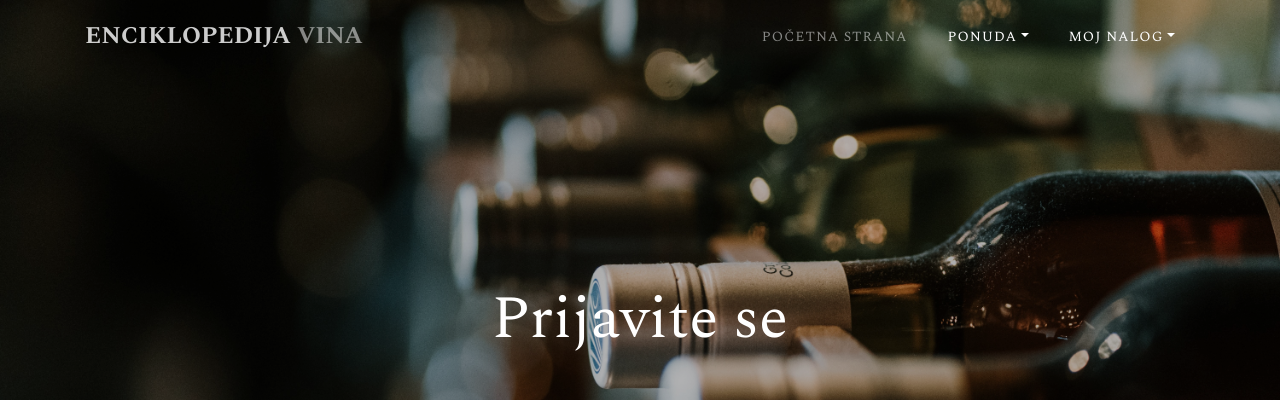
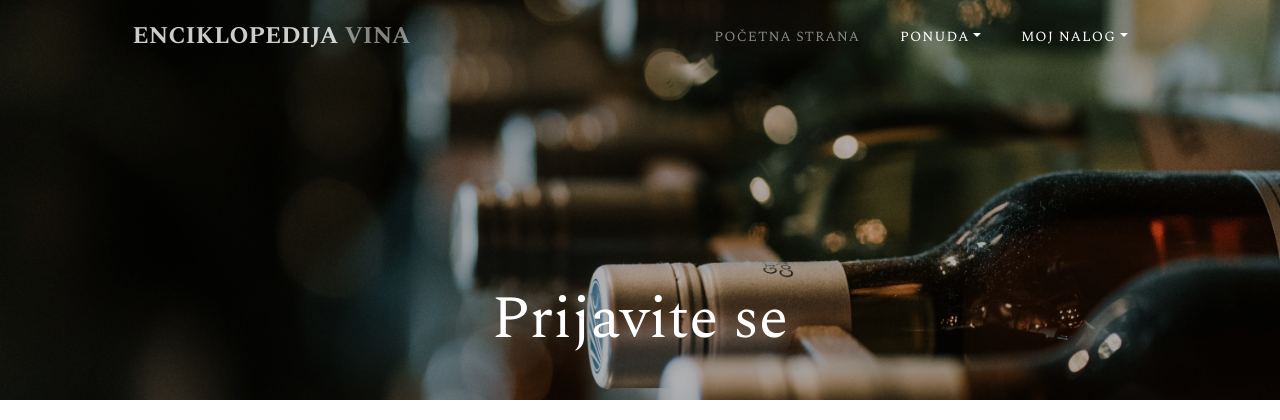
Before and after one commit to jelena3214/wine_encyclopedia, a Django app: page /user/ in a window 1280 px wide. Shown: the top 420 px of the page. Run offline with Django 4.2, Linux system fonts and the light colour scheme; some libraries are stand-ins or nearby versions.

Commit message:
Izmenjen template da bude responzivan
Change-Id: Ibff2e058add545ebd77458f892a530fbb96972ad

```diff
--- a/Implementacija/djangoProject/templates/template.html
+++ b/Implementacija/djangoProject/templates/template.html
@@ -29,19 +29,19 @@
     <script src="https://unpkg.com/sweetalert/dist/sweetalert.min.js"></script>
 </head>
 <body>
-<nav class="navbar navbar-expand-lg navbar-dark ftco_navbar bg-dark ftco-navbar-light" id="ftco-navbar">
-    <div class="container">
+
+<nav class="navbar navbar-expand-lg navbar-dark ftco_navbar bg-dark ftco-navbar-light" id="ftco-navbar"
+     style="width: 100% !important; padding: 0 !important; border: 0 !important;">
+    <div class="container justify-content-center"
+         style="width: 100% !important; padding: 0 !important; border: 0 !important;">
+        <div class="row justify-content-center"
+             style="width: 100% !important; padding: 0 !important; border: 0 !important;">
+            <div class="col-md-3 col-lg-3 col-sm-12" style="padding-top: 10px;">
                 <a class="navbar-brand" href="/">Enciklopedija <span>vina</span></a>
-        {% if user.groups.all.0.name == "Kupci" %}
-            <div class="order-lg-last btn-group">
-                <a href="/shopping/shoppingCart" class="btn-cart" aria-haspopup="true" aria-expanded="false">
-                    <span class="flaticon-shopping-bag"></span>
-                </a>
             </div>
-        {% endif %}
-
-
-        <div class="collapse navbar-collapse" id="ftco-nav">
+            <div class="{% if user.groups.all.0.name == "Kupci" %}col-md-8 col-lg-8{% else %}col-md-8 col-lg-8{% endif %}col-sm-12 justify-content-sm-start justify-content-md-around justify-content-lg-end justify-content-start"
+                 style="display: flex">
+                <div class="navbar-toggle" id="ftco-nav">
                     <ul class="navbar-nav ml-auto">
                         <li class="nav-item"><a href="/" class="nav-link">Početna strana</a></li>
                         <li class="nav-item dropdown active">
@@ -59,7 +59,8 @@
                                    aria-haspopup="true" aria-expanded="false">Za proizvođača</a>
                                 <div class="dropdown-menu" aria-labelledby="dropdown04">
                                     <a class="dropdown-item" href="/user/add/myStore">Moja prodavnica</a>
-                            <a class="dropdown-item" href="/user/changeCompanyStuff">Promena informacija vinarije</a>
+                                    <a class="dropdown-item" href="/user/changeCompanyStuff">Promena informacija
+                                        vinarije</a>
                                 </div>
                             </li>
                         {% endif %}
@@ -71,7 +72,8 @@
                                     <a class="dropdown-item" href="/user">Prijava</a>
                                 {% endif %}
                                 {% if user.is_authenticated %}
-                            <a class="dropdown-item" href="/user/changeInfoUser">Promena informacija naloga</a>
+                                    <a class="dropdown-item" href="/user/changeInfoUser">Promena informacija
+                                        naloga</a>
                                     <a class="dropdown-item" href="#">Pregled anketa</a>
                                     <a class="dropdown-item" href="/user/logoutUser">Odjava</a>
                                 {% endif %}
@@ -80,6 +82,20 @@
                     </ul>
                 </div>
             </div>
+            {% if user.groups.all.0.name == "Kupci" %}
+                <div class="col-sm-12 col-md-1 col-lg-1 justify-content-sm-start justify-content-md-around justify-content-lg-end justify-content-start"
+                     style="padding-top: 15px;display: flex">
+                    <div class="btn-group">
+                        <a href="/shopping/shoppingCart" class="btn-cart" aria-haspopup="true" aria-expanded="false">
+                            <span class="flaticon-shopping-bag"></span>
+                        </a>
+                    </div>
+                </div>
+            {% endif %}
+        </div>
+    </div>
+
+
 </nav>
 <!-- END nav -->
 
```
Lines whose indentation alone changed are shown as unchanged.
